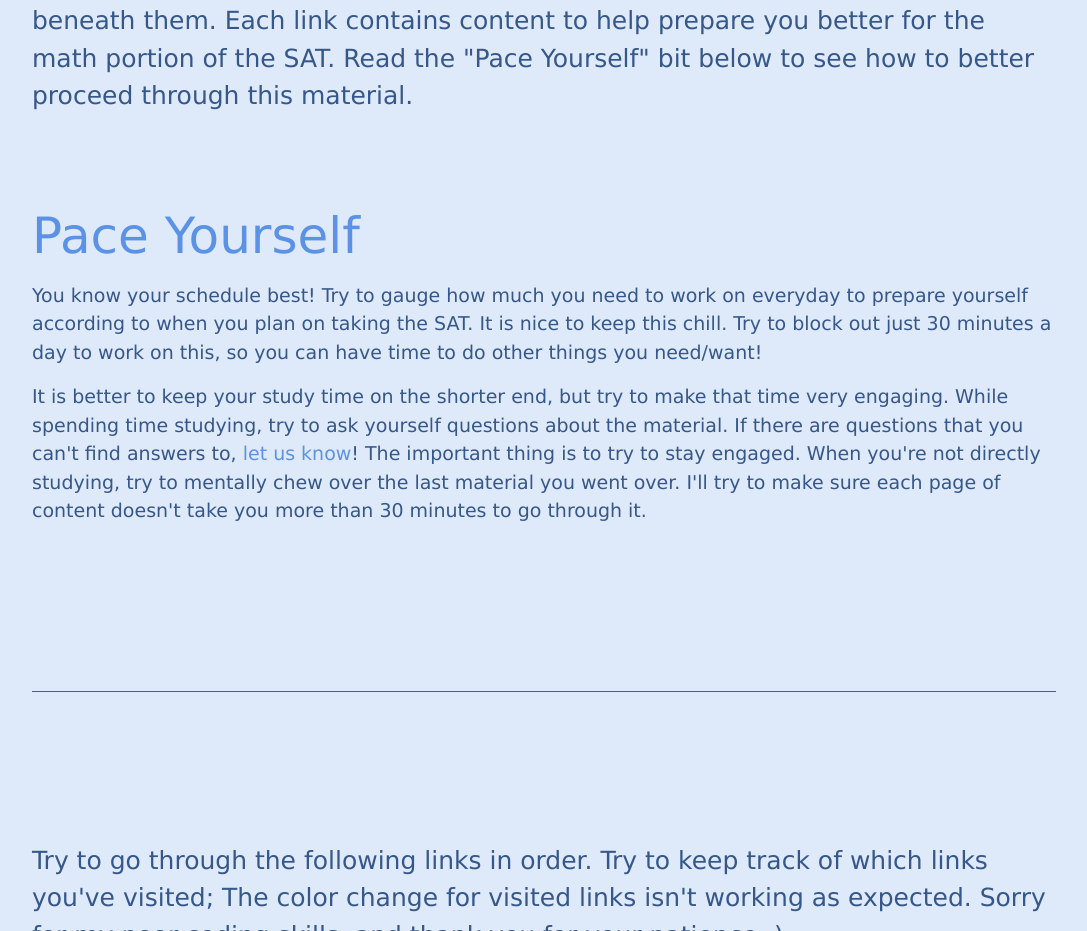
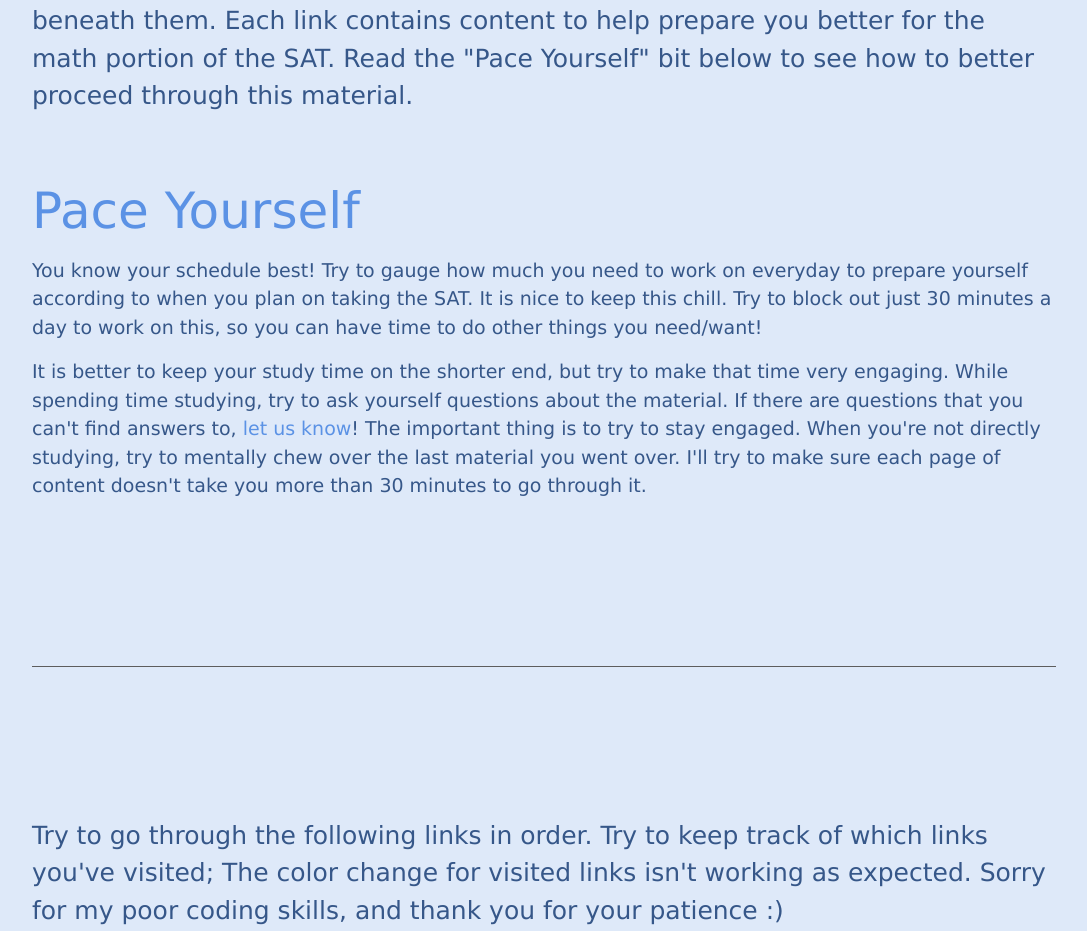
Before and after one commit to YomenT/bluebird-teaching, a React (Create React App) app in the folder reactapp/: page /satprep in a window 1280 px wide. Shown: the part 1164-2095 px from the top of the page, without its empty margins (96-1183 px from the left). Built offline with nearby package versions, Linux system fonts and the light colour scheme.

Commit message:
Adjusting CSS

```diff
--- a/reactapp/src/components/SatPrep.js
+++ b/reactapp/src/components/SatPrep.js
@@ -70,7 +70,7 @@ class SatPrep extends React.Component {
                         prepare you better for the math portion of the SAT.  Read the "Pace Yourself" bit below to see how to better proceed through this
                         material.
                     </p>
-                    <h3 className="h3-blue-headers" style={{ paddingTop: "75px", paddingBottom: "15px" }}>Pace Yourself</h3>
+                    <h3 className="h3-blue-headers" style={{ paddingTop: "50px", paddingBottom: "15px" }}>Pace Yourself</h3>
                     <p className="p-body-small">
                         You know your schedule best!  Try to gauge how much you need to work on everyday to prepare yourself according
                         to when you plan on taking the SAT.  It is nice to keep this chill.  Try to block out just 30 minutes a day to work on this, so you
--- a/reactapp/src/index.css
+++ b/reactapp/src/index.css
@@ -40,9 +40,14 @@
   display:inline-block;
 }
 
+html {
+  height: 100%;
+}
+
 body {
   padding: 0;
   margin: 0;
+  min-height: 100%;
 }
 
 h1 {
```
